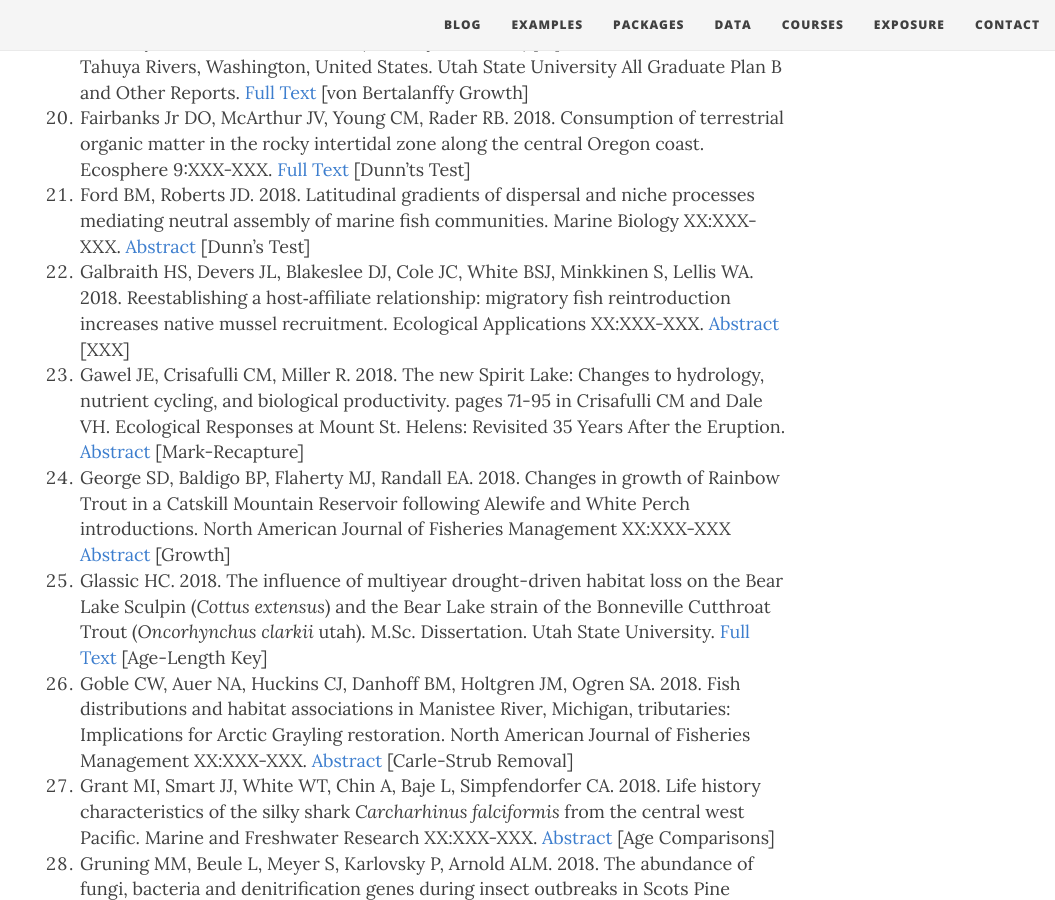
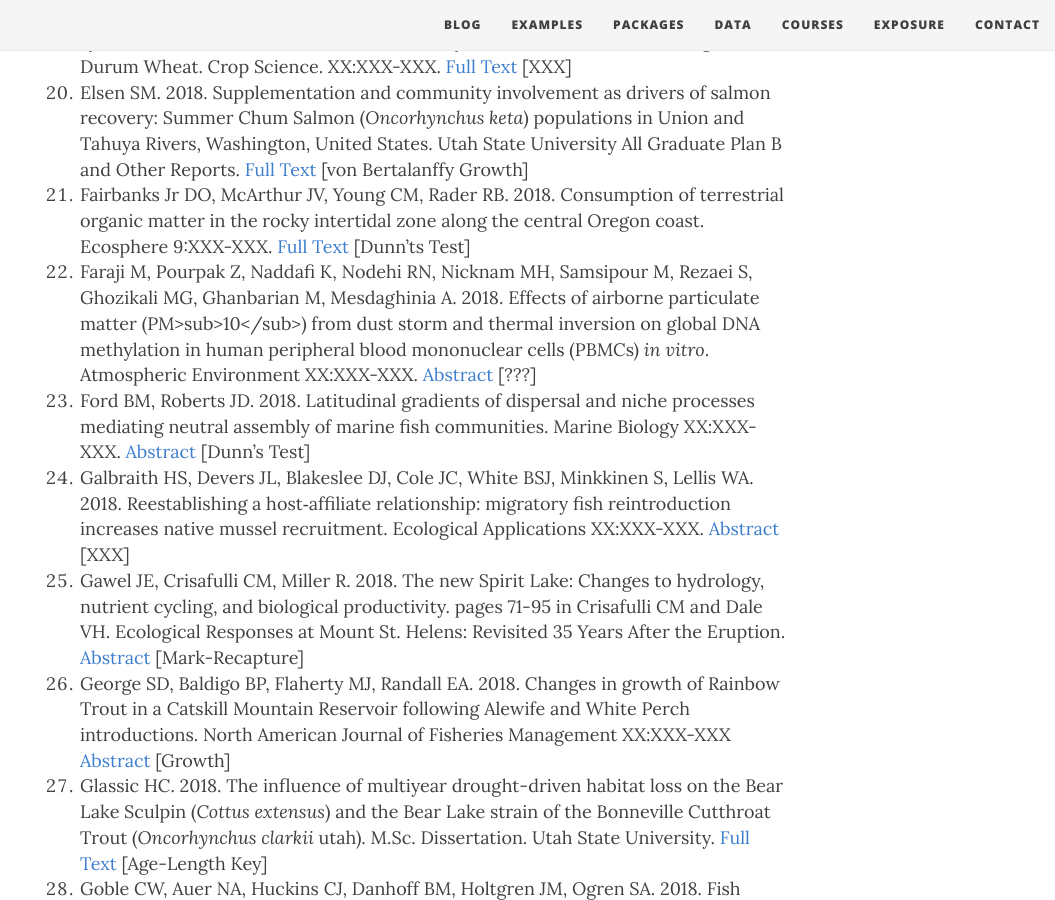
Before and after one commit to droglenc/fishR, a Jekyll site: the page built from exposure/exposure-citations18.md, in a window 1280 px wide and 900 px high, scrolled down 2092 px. Shown: the whole window, without its empty margins (225-1280 px from the left). Built offline with Jekyll 4.4.1, drawn with Linux system fonts in a browser that asks for light colours; nearby versions of some CDN libraries; some of the changed text lies outside the part shown.

Commit message:
Added Citation

```diff
--- a/exposure/exposure-citations18.md
+++ b/exposure/exposure-citations18.md
@@ -5,9 +5,10 @@
 css: "/css/exposure-citation.css"
 ---
 
-The [**IFAR** book](http://derekogle.com/IFAR/), **fishR** website, or the **FSA** package were cited in the following <span id="contact-div">72</span> publications.
+The [**IFAR** book](http://derekogle.com/IFAR/), **fishR** website, or the **FSA** package were cited in the following <span id="contact-div">75</span> publications.
 
 1. Agbani PO, Kafoutchoni KM, Salako KV, Gbedomon RC, Kegbe AM, Karen H, Sinsin B. 2018. Traditional ecological knowledge-based assessment of threatened woody species and their potential substitutes in the Atakora mountain chain, a threatened hotspot of biodiversity in Northwestern Benin, West Africa. Journal of Ethnobiology and Ethnomedicine 14:21. [Full Text](https://ethnobiomed.biomedcentral.com/articles/10.1186/s13002-018-0219-6) [Dunn's Test]
+1. Anderson J, McDonald D, Bumguardner B, Olsen Z, Ferguson JW. 2018. Patterns of maturity, seasonal migration, and spawning of Atlantic Croaker in the western Gulf of Mexico. Gulf of Mexico Science 34:XXX-XXX. [Full Text](https://aquila.usm.edu/cgi/viewcontent.cgi?article=1598&context=goms) [Growth]
 1. Avila BW, Winkelman DL, Fetherma ER. 2018. Survival of whirling-disease-resistant Rainbow Trout fry in the wild: A comparison of two strains. Journal of Aquatic Animal Health XX:XXX-XXX. [Abstract](https://afspubs.onlinelibrary.wiley.com/doi/abs/10.1002/aah.10040) [Removal Method]
 1. Babaluk JA, Knopp JA, Reist JD. 2018. Assessment of fish populations in six lakes near Sach Harbour, Banks Island, Northwest Territories, 1993-1994. Canada/Inuvialuit Fisheries Joint Management Committee Reort 2018-01. [Full Text](https://www.researchgate.net/profile/John_Babaluk/publication/323547130_Assessment_of_fish_populations_in_six_lakes_near_Sachs_Harbour_Banks_Island_Northwest_Territories_1993-1994/links/5a9c0c8baca2721e3f320937/Assessment-of-fish-populations-in-six-lakes-near-Sachs-Harbour-Banks-Island-Northwest-Territories-1993-1994.pdf) [von Bertalanffy Growth]
 1. Bachman BA, Kraus RT, Peterson CT, Grubbs RD, Peters EC. 2018. Growth and reproduction of *Echeneis naucrates* from the eastern Gulf of Mexico. Journal of Fish Biology XX:XXX-XXX. [Abstract](https://onlinelibrary.wiley.com/doi/abs/10.1111/jfb.13790) [von Bertalanffy Growth]
@@ -27,6 +28,7 @@
 1. el Hassouni K, Alahmad S, Belkadi B, Abdelkarim F-M, Hickey L, Bassi FM. 2018. Root system architecture and its association with yield under different water regimes in Durum Wheat. Crop Science. XX:XXX-XXX. [Full Text](https://dl.sciencesocieties.org/publications/cs/pdfs/0/0/cropsci2018.01.0076) [XXX]
 1. Elsen SM. 2018. Supplementation and community involvement as drivers of salmon recovery: Summer Chum Salmon (*Oncorhynchus keta*) populations in Union and Tahuya Rivers, Washington, United States. Utah State University All Graduate Plan B and Other Reports. [Full Text](https://digitalcommons.usu.edu/cgi/viewcontent.cgi?article=2226&context=gradreports) [von Bertalanffy Growth]
 1. Fairbanks Jr DO, McArthur JV, Young CM, Rader RB. 2018. Consumption of terrestrial organic matter in the rocky intertidal zone along the central Oregon coast. Ecosphere 9:XXX-XXX. [Full Text](http://onlinelibrary.wiley.com/doi/10.1002/ecs2.2138/full) [Dunn'ts Test]
+1. Faraji M, Pourpak Z, Naddafi K, Nodehi RN, Nicknam MH, Samsipour M, Rezaei S, Ghozikali MG, Ghanbarian M, Mesdaghinia A. 2018. Effects of airborne particulate matter (PM>sub>10</sub>) from dust storm and thermal inversion on global DNA methylation in human peripheral blood mononuclear cells (PBMCs) *in vitro*. Atmospheric Environment XX:XXX-XXX. [Abstract](https://www.sciencedirect.com/science/article/pii/S1352231018306423) [???]
 1. Ford BM, Roberts JD. 2018. Latitudinal gradients of dispersal and niche processes mediating neutral assembly of marine fish communities. Marine Biology XX:XXX-XXX. [Abstract](https://link.springer.com/article/10.1007/s00227-018-3356-5) [Dunn's Test]
 1. Galbraith HS, Devers JL, Blakeslee DJ, Cole JC, White BSJ, Minkkinen S, Lellis WA. 2018. Reestablishing a host‐affiliate relationship: migratory fish reintroduction increases native mussel recruitment. Ecological Applications XX:XXX-XXX. [Abstract](https://esajournals.onlinelibrary.wiley.com/doi/abs/10.1002/eap.1775) [XXX]
 1. Gawel JE, Crisafulli CM, Miller R. 2018. The new Spirit Lake: Changes to hydrology, nutrient cycling, and biological productivity. pages 71-95 in Crisafulli CM and Dale VH. Ecological Responses at Mount St. Helens: Revisited 35 Years After the Eruption. [Abstract](https://link.springer.com/chapter/10.1007/978-1-4939-7451-1_4) [Mark-Recapture]
@@ -73,6 +75,7 @@
 1. Szekely D, Szekely P, Stanescu F, Cogalniceanu D, Ulrich S. 2018. Breed fast, die young: Demography of a poorly known fossorial frog from the xeric Neotropics. Salamandra 54:37-44. [Full Text](https://www.researchgate.net/profile/Florina_Stanescu/publication/320779366_Breed_fast_die_young_Demography_of_a_poorly_known_fossorial_frog_from_the_xeric_Neotropics/links/5a85c642aca272017e564ce2/Breed-fast-die-young-Demography-of-a-poorly-known-fossorial-frog-from-the-xeric-Neotropics.pdf) [von Bertalanffy Growth]
 1. Taylor AT, Long JM. 2018. Genetic integrity, population status, and long-term viability of isolated populations of shoal bass in the Upper Chattahoochee River Basin, Georgia. Natural Resource Report NPS/CHAT/NRR—2018/1620. National Park Service, Fort Collins, Colorado. [Full Text](https://www.researchgate.net/publication/326305035_Genetic_Integrity_Population_Status_and_Long-Term_Viability_of_Isolated_Populations_of_Shoal_Bass_in_the_Upper_Chattahoochee_River_Basin_Georgia) [Age-Length Key, Mortality, Growth]
 1. Tibihika PD, Waidbacher H, Masembe C, Curto M, Sabatino S, Alemayehu E, Meulenbroek P, Akoll P, Meimberg H. 2018. Anthropogenic impacts on the contextual morphological diversification and adaptation of Nile tilapia (*Oreochromis niloticus*, L. 1758) in East Africa. Environmental Biology of Fishes XX:XXX-XXX [Full Text](https://link.springer.com/article/10.1007/s10641-017-0704-0) [Condition]
+1. Tokash AF. 2018. Somatic growth in head-started Diamond-backed Terrapins, *Malaclemys terrapin*, and their wild counterparts. M.Sc. Thesis, Ohio University. 92 pp. [Full Text](http://www.dtwg.org/Bibliography/Theses/Tokash%25202018.pdf) [Growth]
 1. Tuffley E-J, de Lestang S, How J, Langlois T. 2018. Methodological comparison for sampling populations of a commercially important rock lobster species. Bulletin of Marine Science 94:1035-1054. [Abstract](https://www.ingentaconnect.com/contentone/umrsmas/bullmar/2018/00000094/00000003/art00031) [Schnabel Mark-Recapture]
 1. Vasey N, Mogilewsky M, Schatz GE. 2018. Infant nest and stash sites of Variegated Lemurs (*Varecia rubra*): The extended phenotype. American Journal of Primatology XX:XXX-XXX. [Abstract](https://onlinelibrary.wiley.com/doi/abs/10.1002/ajp.22911) [???]
 1. Vasquez HE, Zheng X, Zhan X, Gu Z, Wang A. 2018. Byssus growth in Winged Peral Oyster *Pteria penguin* (Roding, 1798). Journal of Shellfish Research 37:515-519. [Abstract](http://www.bioone.org/doi/abs/10.2983/035.037.0307) [XXX]
```
